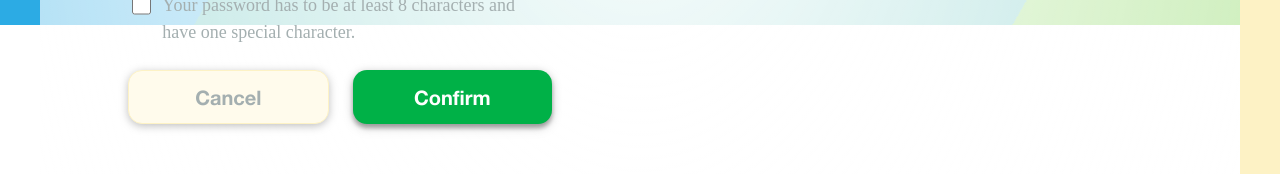
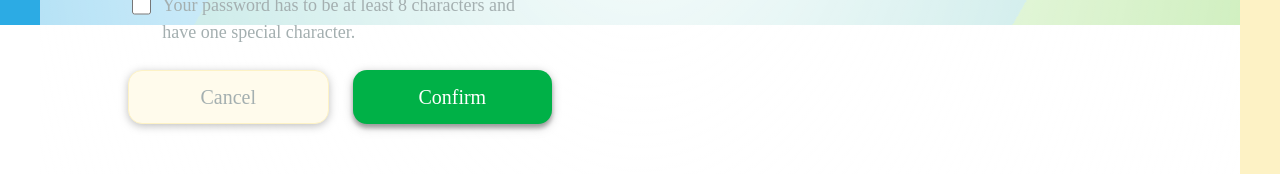
Before and after one commit to dogukankutluay/kaf-life-fe, a React (Create React App) app: page /signup in a window 1280 px wide. Shown: the part 775-949 px from the top of the page. Built offline with nearby package versions, Linux system fonts and the light colour scheme; a web font is replaced by a local one.

Commit message:
Fix fontsize

```diff
--- a/src/assets/style/_global.module.scss
+++ b/src/assets/style/_global.module.scss
@@ -3,7 +3,7 @@
 //containers
 %wrapper {
   margin: 0 auto;
-  width: min(95%, 1200px);
+  width: min(95%, $large);
   padding-block: 2rem;
 }
 %container {
--- a/src/pages/signup/signup.module.scss
+++ b/src/pages/signup/signup.module.scss
@@ -116,7 +116,6 @@
 }
 .btnCancel,
 .btnConfirm {
-  font-family: helveticaBold;
   width: 100%;
 }
 .btnCancel {
```
